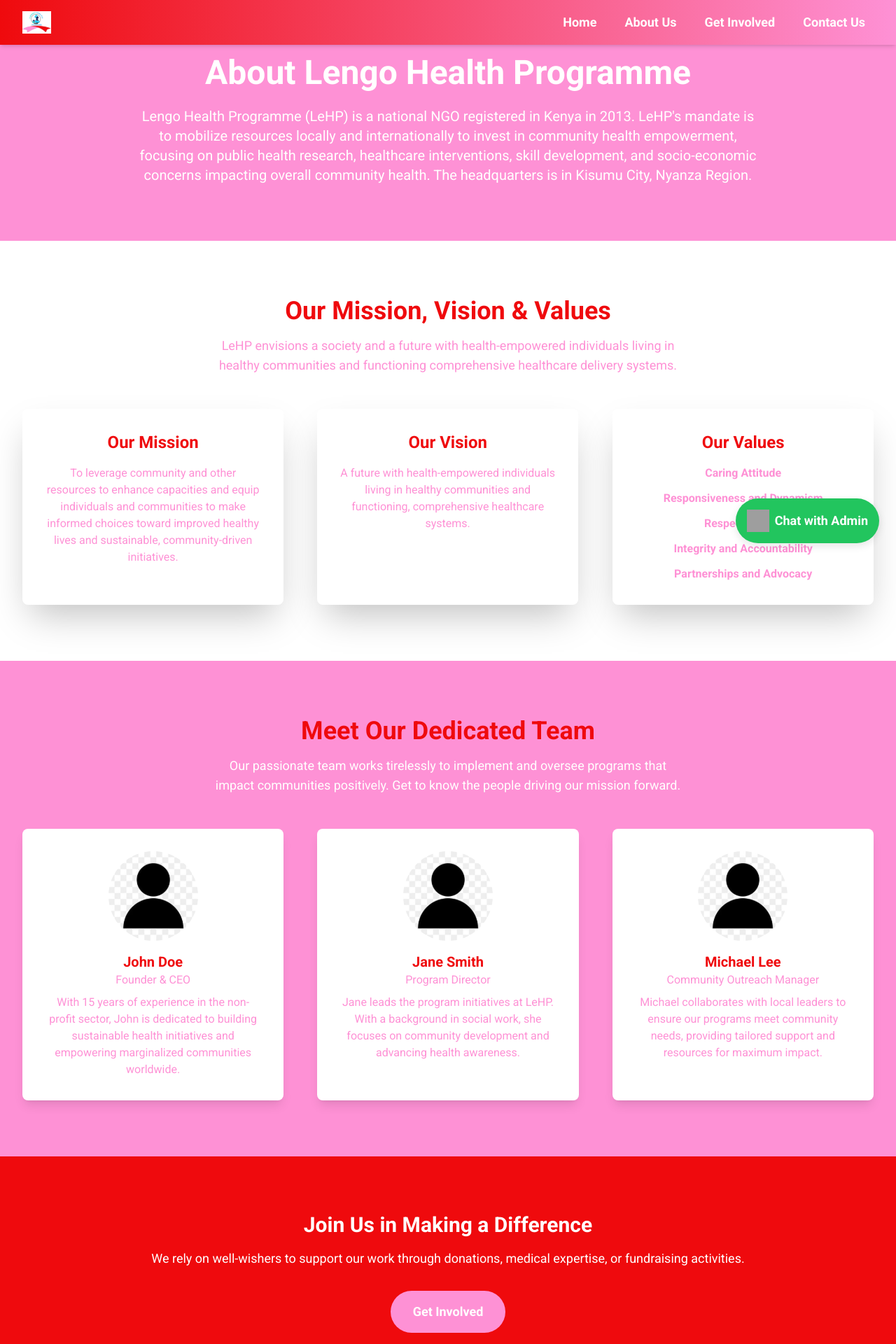
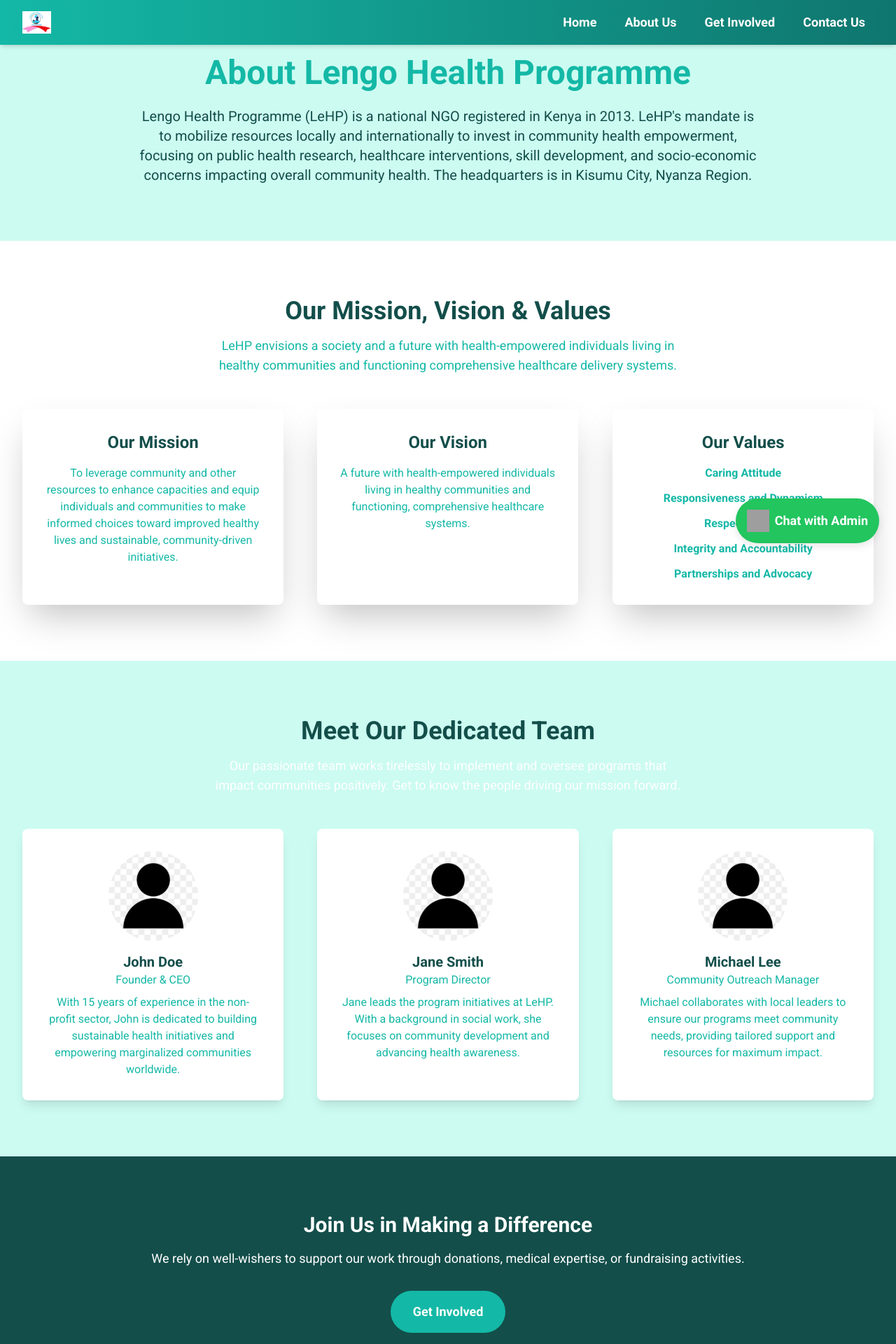
Before and after one commit to JAPHETHNYARANGA/lengoHealth, an Angular app: page /about in a window 1280 px wide. Shown: the top 1920 px of the page at 70% size. Built offline with nearby package versions, Linux system fonts and the light colour scheme; grey boxes are pictures that could not be loaded.

Commit message:
updated color schema

```diff
--- a/src/app/components/navbar/navbar.component.html
+++ b/src/app/components/navbar/navbar.component.html
@@ -1,9 +1,9 @@
-<nav class="bg-gradient-to-r from-[#EF0A0D] to-[#FE91D5] shadow-md">
+<nav class="bg-gradient-to-r from-teal-500 to-teal-700 shadow-md">
   <div class="max-w-7xl mx-auto px-2 sm:px-6 lg:px-8">
     <div class="relative flex items-center justify-between h-16">
       <!-- Mobile menu button -->
       <div class="absolute inset-y-0 left-0 flex items-center sm:hidden">
-        <button (click)="toggleMobileMenu()" type="button" class="inline-flex items-center justify-center p-2 rounded-md text-white hover:text-gray-300 hover:bg-[#EF0A0D] focus:outline-none focus:ring-2 focus:ring-offset-2 focus:ring-[#EF0A0D]" aria-controls="mobile-menu" aria-expanded="false">
+        <button (click)="toggleMobileMenu()" type="button" class="inline-flex items-center justify-center p-2 rounded-md text-white hover:text-gray-300 hover:bg-teal-600 focus:outline-none focus:ring-2 focus:ring-offset-2 focus:ring-teal-500" aria-controls="mobile-menu" aria-expanded="false">
           <span class="sr-only">Open main menu</span>
           <svg class="block h-6 w-6" xmlns="http://www.w3.org/2000/svg" fill="none" viewBox="0 0 24 24" stroke="currentColor" aria-hidden="true">
             <path stroke-linecap="round" stroke-linejoin="round" stroke-width="2" d="M4 6h16M4 12h16M4 18h16"></path>
@@ -19,10 +19,10 @@
       <!-- Desktop Navigation Links -->
       <div class="hidden sm:block sm:ml-6">
         <div class="flex space-x-4">
-          <a (click)="navigateToHome()" class="text-white hover:bg-[#EF0A0D] hover:text-white px-3 py-2 rounded-md text-lg font-semibold transition ease-in-out duration-150">Home</a>
-          <a (click)="navigateToAbout()" class="text-white hover:bg-[#EF0A0D] hover:text-white px-3 py-2 rounded-md text-lg font-semibold transition ease-in-out duration-150">About Us</a>
-          <a (click)="navigateToInvolved()" class="text-white hover:bg-[#EF0A0D] hover:text-white px-3 py-2 rounded-md text-lg font-semibold transition ease-in-out duration-150">Get Involved</a>
-          <a (click)="navigateToContact()" class="text-white hover:bg-[#EF0A0D] hover:text-white px-3 py-2 rounded-md text-lg font-semibold transition ease-in-out duration-150">Contact Us</a>
+          <a (click)="navigateToHome()" class="text-white hover:bg-teal-600 hover:text-white px-3 py-2 rounded-md text-lg font-semibold transition ease-in-out duration-150">Home</a>
+          <a (click)="navigateToAbout()" class="text-white hover:bg-teal-600 hover:text-white px-3 py-2 rounded-md text-lg font-semibold transition ease-in-out duration-150">About Us</a>
+          <a (click)="navigateToInvolved()" class="text-white hover:bg-teal-600 hover:text-white px-3 py-2 rounded-md text-lg font-semibold transition ease-in-out duration-150">Get Involved</a>
+          <a (click)="navigateToContact()" class="text-white hover:bg-teal-600 hover:text-white px-3 py-2 rounded-md text-lg font-semibold transition ease-in-out duration-150">Contact Us</a>
         </div>
       </div>
     </div>
@@ -31,10 +31,10 @@
   <!-- Mobile Menu (toggled) -->
   <div class="sm:hidden" *ngIf="isMobileMenuOpen" id="mobile-menu">
     <div class="space-y-1 px-2 pt-2 pb-3">
-      <a (click)="navigateToHome()" class="text-white hover:bg-[#EF0A0D] hover:text-white block px-3 py-2 rounded-md text-base font-medium">Home</a>
-      <a (click)="navigateToAbout()" class="text-white hover:bg-[#EF0A0D] hover:text-white block px-3 py-2 rounded-md text-base font-medium">About Us</a>
-      <a (click)="navigateToInvolved()" class="text-white hover:bg-[#EF0A0D] hover:text-white block px-3 py-2 rounded-md text-base font-medium">Get Involved</a>
-      <a (click)="navigateToContact()" class="text-white hover:bg-[#EF0A0D] hover:text-white block px-3 py-2 rounded-md text-base font-medium">Contact Us</a>
+      <a (click)="navigateToHome()" class="text-white hover:bg-teal-600 hover:text-white block px-3 py-2 rounded-md text-base font-medium">Home</a>
+      <a (click)="navigateToAbout()" class="text-white hover:bg-teal-600 hover:text-white block px-3 py-2 rounded-md text-base font-medium">About Us</a>
+      <a (click)="navigateToInvolved()" class="text-white hover:bg-teal-600 hover:text-white block px-3 py-2 rounded-md text-base font-medium">Get Involved</a>
+      <a (click)="navigateToContact()" class="text-white hover:bg-teal-600 hover:text-white block px-3 py-2 rounded-md text-base font-medium">Contact Us</a>
     </div>
   </div>
 </nav>
--- a/src/app/pages/about-page/about-page.component.html
+++ b/src/app/pages/about-page/about-page.component.html
@@ -1,11 +1,9 @@
-
-
 <div class="about">
     <!-- About Us Section -->
-<section class="py-20 bg-[#FE91D5]" id="about" data-aos="fade-up">
+    <section class="py-20 bg-teal-100" id="about" data-aos="fade-up">
         <div class="max-w-7xl mx-auto px-6 lg:px-8 text-center">
-        <h2 class="text-5xl font-extrabold text-[#FFFFFF]" data-aos="fade-right">About Lengo Health Programme</h2>
-        <p class="mt-6 text-xl text-[#FFFFFE] max-w-4xl mx-auto" data-aos="fade-left">
+            <h2 class="text-5xl font-extrabold text-teal-500" data-aos="fade-right">About Lengo Health Programme</h2>
+            <p class="mt-6 text-xl text-teal-900 max-w-4xl mx-auto" data-aos="fade-left">
                 Lengo Health Programme (LeHP) is a national NGO registered in Kenya in 2013. LeHP's mandate is to mobilize resources locally and internationally to invest in community health empowerment, focusing on public health research, healthcare interventions, skill development, and socio-economic concerns impacting overall community health. The headquarters is in Kisumu City, Nyanza Region.
             </p>
         </div>
@@ -14,25 +12,25 @@
     <!-- Mission, Vision, and Values Section -->
     <section class="py-20 bg-white" data-aos="fade-up">
         <div class="max-w-7xl mx-auto px-6 lg:px-8 text-center">
-        <h3 class="text-4xl font-extrabold text-[#EF0A0D]" data-aos="fade-left">Our Mission, Vision & Values</h3>
-        <p class="mt-4 text-lg text-[#FE91D5] max-w-2xl mx-auto" data-aos="fade-right">
+            <h3 class="text-4xl font-extrabold text-teal-900" data-aos="fade-left">Our Mission, Vision & Values</h3>
+            <p class="mt-4 text-lg text-teal-500 max-w-2xl mx-auto" data-aos="fade-right">
                 LeHP envisions a society and a future with health-empowered individuals living in healthy communities and functioning comprehensive healthcare delivery systems.
             </p>
             <div class="grid grid-cols-1 sm:grid-cols-2 lg:grid-cols-3 gap-12 mt-12">
                 <!-- Mission -->
-            <div class="p-8 bg-white shadow-2xl rounded-lg hover:shadow-3xl transition-all duration-300 transform hover:scale-105 hover:bg-gradient-to-r hover:from-pink-100 hover:to-pink-200" data-aos="flip-left" data-aos-delay="100">
-                <h4 class="text-2xl font-semibold text-[#EF0A0D]">Our Mission</h4>
-                <p class="mt-4 text-[#FE91D5]">To leverage community and other resources to enhance capacities and equip individuals and communities to make informed choices toward improved healthy lives and sustainable, community-driven initiatives.</p>
+                <div class="p-8 bg-white shadow-2xl rounded-lg hover:shadow-3xl transition-all duration-300 transform hover:scale-105 hover:bg-gradient-to-r hover:from-teal-100 hover:to-teal-200" data-aos="flip-left" data-aos-delay="100">
+                    <h4 class="text-2xl font-semibold text-teal-900">Our Mission</h4>
+                    <p class="mt-4 text-teal-500">To leverage community and other resources to enhance capacities and equip individuals and communities to make informed choices toward improved healthy lives and sustainable, community-driven initiatives.</p>
                 </div>
                 <!-- Vision -->
-            <div class="p-8 bg-white shadow-2xl rounded-lg hover:shadow-3xl transition-all duration-300 transform hover:scale-105 hover:bg-gradient-to-r hover:from-pink-100 hover:to-pink-200" data-aos="flip-right" data-aos-delay="200">
-                <h4 class="text-2xl font-semibold text-[#EF0A0D]">Our Vision</h4>
-                <p class="mt-4 text-[#FE91D5]">A future with health-empowered individuals living in healthy communities and functioning, comprehensive healthcare systems.</p>
+                <div class="p-8 bg-white shadow-2xl rounded-lg hover:shadow-3xl transition-all duration-300 transform hover:scale-105 hover:bg-gradient-to-r hover:from-teal-100 hover:to-teal-200" data-aos="flip-right" data-aos-delay="200">
+                    <h4 class="text-2xl font-semibold text-teal-900">Our Vision</h4>
+                    <p class="mt-4 text-teal-500">A future with health-empowered individuals living in healthy communities and functioning, comprehensive healthcare systems.</p>
                 </div>
                 <!-- Values -->
-            <div class="p-8 bg-white shadow-2xl rounded-lg hover:shadow-3xl transition-all duration-300 transform hover:scale-105 hover:bg-gradient-to-r hover:from-pink-100 hover:to-pink-200" data-aos="flip-up" data-aos-delay="300">
-                <h4 class="text-2xl font-semibold text-[#EF0A0D]">Our Values</h4>
-                <ul class="mt-4 text-[#FE91D5] space-y-3">
+                <div class="p-8 bg-white shadow-2xl rounded-lg hover:shadow-3xl transition-all duration-300 transform hover:scale-105 hover:bg-gradient-to-r hover:from-teal-100 hover:to-teal-200" data-aos="flip-up" data-aos-delay="300">
+                    <h4 class="text-2xl font-semibold text-teal-900">Our Values</h4>
+                    <ul class="mt-4 text-teal-500 space-y-3">
                         <li><strong>Caring Attitude</strong></li>
                         <li><strong>Responsiveness and Dynamism</strong></li>
                         <li><strong>Respectfulness</strong></li>
@@ -44,52 +42,49 @@
         </div>
     </section>
 
-
     <!-- Meet the Team Section -->
-<section class="py-20 bg-[#FE91D5]" id="team">
+    <section class="py-20 bg-teal-100" id="team">
         <div class="max-w-7xl mx-auto px-6 lg:px-8 text-center">
-        <h2 class="text-4xl font-bold text-[#EF0A0D]" data-aos="fade-up">Meet Our Dedicated Team</h2>
-        <p class="mt-4 text-lg text-[#FFFFFE] max-w-2xl mx-auto" data-aos="fade-up">
+            <h2 class="text-4xl font-bold text-teal-900" data-aos="fade-up">Meet Our Dedicated Team</h2>
+            <p class="mt-4 text-lg text-white max-w-2xl mx-auto" data-aos="fade-up">
                 Our passionate team works tirelessly to implement and oversee programs that impact communities positively. Get to know the people driving our mission forward.
             </p>
             <div class="grid grid-cols-1 sm:grid-cols-2 lg:grid-cols-3 gap-12 mt-12">
                 <!-- Team Member 1 -->
                 <div class="text-center p-8 bg-white shadow-lg rounded-lg" data-aos="zoom-in">
                     <img class="w-32 h-32 rounded-full mx-auto" src="assets/profile.svg" alt="Team Member">
-                <h3 class="mt-4 text-xl font-semibold text-[#EF0A0D]">John Doe</h3>
-                <p class="text-[#FE91D5]">Founder & CEO</p>
-                <p class="mt-2 text-[#FE91D5]">With 15 years of experience in the non-profit sector, John is dedicated to building sustainable health initiatives and empowering marginalized communities worldwide.</p>
+                    <h3 class="mt-4 text-xl font-semibold text-teal-900">John Doe</h3>
+                    <p class="text-teal-500">Founder & CEO</p>
+                    <p class="mt-2 text-teal-500">With 15 years of experience in the non-profit sector, John is dedicated to building sustainable health initiatives and empowering marginalized communities worldwide.</p>
                 </div>
                 <!-- Team Member 2 -->
                 <div class="text-center p-8 bg-white shadow-lg rounded-lg" data-aos="zoom-in">
                     <img class="w-32 h-32 rounded-full mx-auto" src="assets/profile.svg" alt="Team Member">
-                <h3 class="mt-4 text-xl font-semibold text-[#EF0A0D]">Jane Smith</h3>
-                <p class="text-[#FE91D5]">Program Director</p>
-                <p class="mt-2 text-[#FE91D5]">Jane leads the program initiatives at LeHP. With a background in social work, she focuses on community development and advancing health awareness.</p>
+                    <h3 class="mt-4 text-xl font-semibold text-teal-900">Jane Smith</h3>
+                    <p class="text-teal-500">Program Director</p>
+                    <p class="mt-2 text-teal-500">Jane leads the program initiatives at LeHP. With a background in social work, she focuses on community development and advancing health awareness.</p>
                 </div>
                 <!-- Team Member 3 -->
                 <div class="text-center p-8 bg-white shadow-lg rounded-lg" data-aos="zoom-in">
                     <img class="w-32 h-32 rounded-full mx-auto" src="assets/profile.svg" alt="Team Member">
-                <h3 class="mt-4 text-xl font-semibold text-[#EF0A0D]">Michael Lee</h3>
-                <p class="text-[#FE91D5]">Community Outreach Manager</p>
-                <p class="mt-2 text-[#FE91D5]">Michael collaborates with local leaders to ensure our programs meet community needs, providing tailored support and resources for maximum impact.</p>
+                    <h3 class="mt-4 text-xl font-semibold text-teal-900">Michael Lee</h3>
+                    <p class="text-teal-500">Community Outreach Manager</p>
+                    <p class="mt-2 text-teal-500">Michael collaborates with local leaders to ensure our programs meet community needs, providing tailored support and resources for maximum impact.</p>
                 </div>
             </div>
         </div>
-
     </section>
 
     <!-- Get Involved Section -->
-<section class="py-20 bg-[#EF0A0D] text-white text-center" data-aos="fade-up">
+    <section class="py-20 bg-teal-900 text-white text-center" data-aos="fade-up">
         <div class="max-w-7xl mx-auto px-6 lg:px-8">
             <h2 class="text-3xl font-bold" data-aos="fade-left">Join Us in Making a Difference</h2>
             <p class="mt-4 text-lg" data-aos="fade-right">We rely on well-wishers to support our work through donations, medical expertise, or fundraising activities.</p>
-        <a href="#contact" class="mt-8 inline-block  bg-[#FE91D5] text-white py-4 px-8 rounded-full text-lg font-semibold hover:bg-yellow-600 transition duration-300" data-aos="zoom-in">
+            <a href="#contact" class="mt-8 inline-block bg-teal-500 text-white py-4 px-8 rounded-full text-lg font-semibold hover:bg-teal-600 transition duration-300" data-aos="zoom-in">
                 Get Involved
             </a>
         </div>
-
     </section>
 
-    <app-whats-app-button ></app-whats-app-button>
+    <app-whats-app-button></app-whats-app-button>
 </div>
```
Also changed, not shown: src/app/footer/footer.component.html (+9 -9 lines), src/app/pages/contact-page/contact-page.component.html (+5 -5 lines), src/app/pages/home-page/home-page.component.html (+20 -20 lines), src/app/pages/involved-page/involved-page.component.html (+13 -13 lines). Lines whose indentation alone changed are shown as unchanged.
